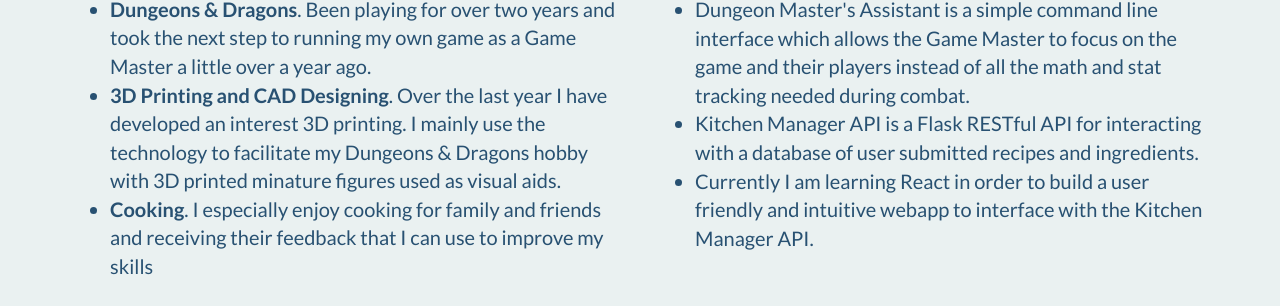
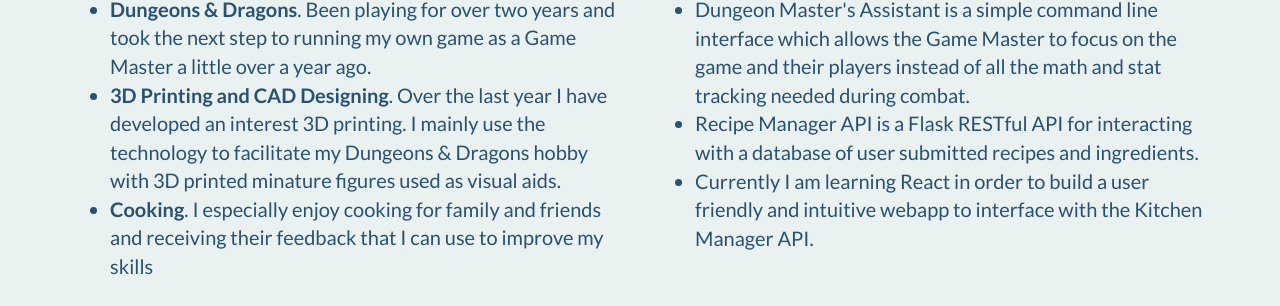
Before and after one commit to CaptainOmNoms/CaptainOmNoms.github.io, a Jekyll site: the page built from index.html, in a window 1280 px wide and 900 px high, scrolled down 1289 px. Shown: the part 149-455 px from the top of the window. Built offline with Jekyll 4.4.1, drawn with Linux system fonts in a browser that asks for light colours.

Commit message:
Update interests.html

```diff
--- a/_includes/interests.html
+++ b/_includes/interests.html
@@ -30,7 +30,7 @@
 				Dungeon Master's Assistant is a simple command line interface which allows the Game Master to focus on the game and their players instead of all the math and stat tracking needed during combat.
     		</li>
   			<li>
-				Kitchen Manager API is a Flask RESTful API for interacting with a database of user submitted recipes and ingredients. <!--The backend api code can be found <a her="https://github.com/CaptainOmNoms/kitchen_manager_api">here</a>-->
+				Recipe Manager API is a Flask RESTful API for interacting with a database of user submitted recipes and ingredients. <!--The code can be found <a her="https://github.com/CaptainOmNoms/kitchen_manager_api">here</a>-->
   			</li>
 			<li>
 				Currently I am learning React in order to build a user friendly and intuitive webapp to interface with the Kitchen Manager API.
```
